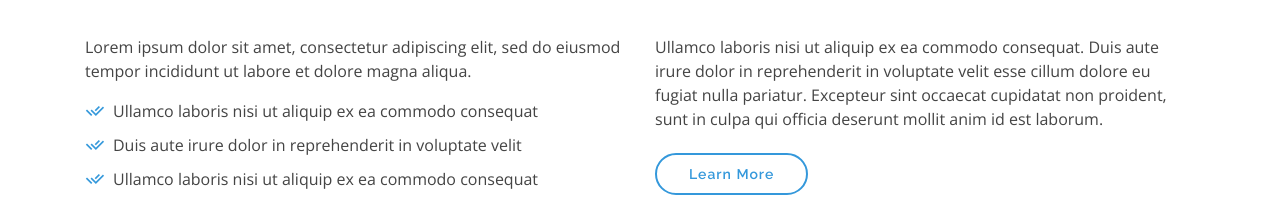
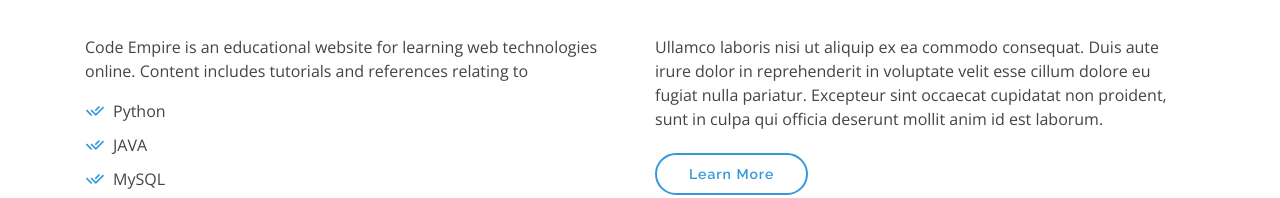
Before and after one commit to yashkolte/codeempire, a plain HTML site: page index.html in a window 1280 px wide. Shown: the part 731-929 px from the top of the page. Drawn offline with nearby package versions, Linux system fonts and the light colour scheme; animation ran at ten frames a second.

Commit message:
Update index.html

```diff
--- a/index.html
+++ b/index.html
@@ -151,13 +151,13 @@
         <div class="row content">
           <div class="col-lg-6" data-aos="fade-up" data-aos-delay="150">
             <p>
-              Lorem ipsum dolor sit amet, consectetur adipiscing elit, sed do eiusmod tempor incididunt ut labore et dolore
-              magna aliqua.
+              Code Empire is an educational website for learning web technologies online. Content includes tutorials and references relating to
             </p>
             <ul>
-              <li><i class="ri-check-double-line"></i> Ullamco laboris nisi ut aliquip ex ea commodo consequat</li>
-              <li><i class="ri-check-double-line"></i> Duis aute irure dolor in reprehenderit in voluptate velit</li>
-              <li><i class="ri-check-double-line"></i> Ullamco laboris nisi ut aliquip ex ea commodo consequat</li>
+              <li><i class="ri-check-double-line"></i> Python</li>
+              <li><i class="ri-check-double-line"></i> JAVA</li>
+              <li><i class="ri-check-double-line"></i> MySQL</li>
+              <li><i class="ri-check-double-line"></i> HTML</li>
             </ul>
           </div>
           <div class="col-lg-6 pt-4 pt-lg-0" data-aos="fade-up" data-aos-delay="300">
```
